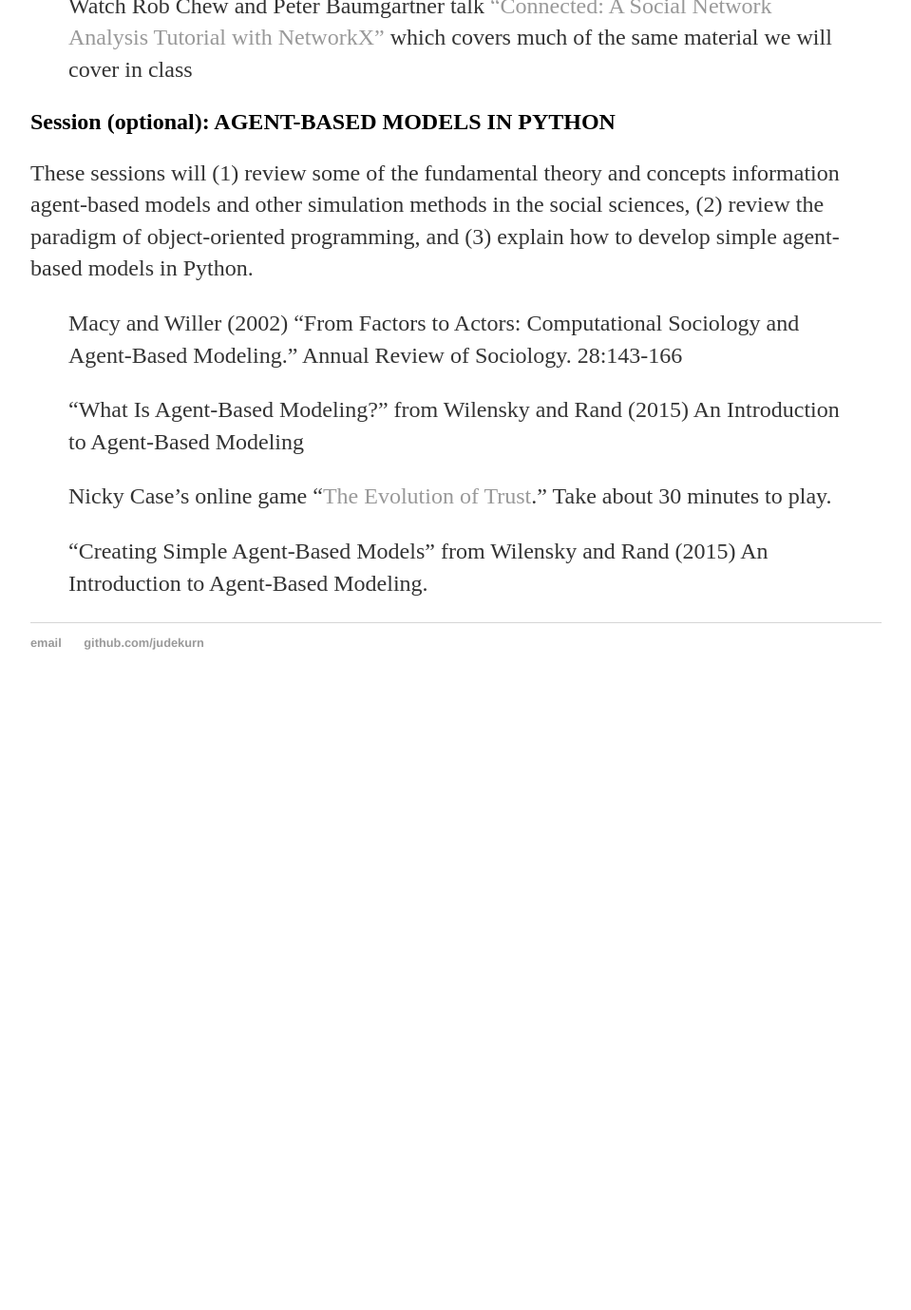
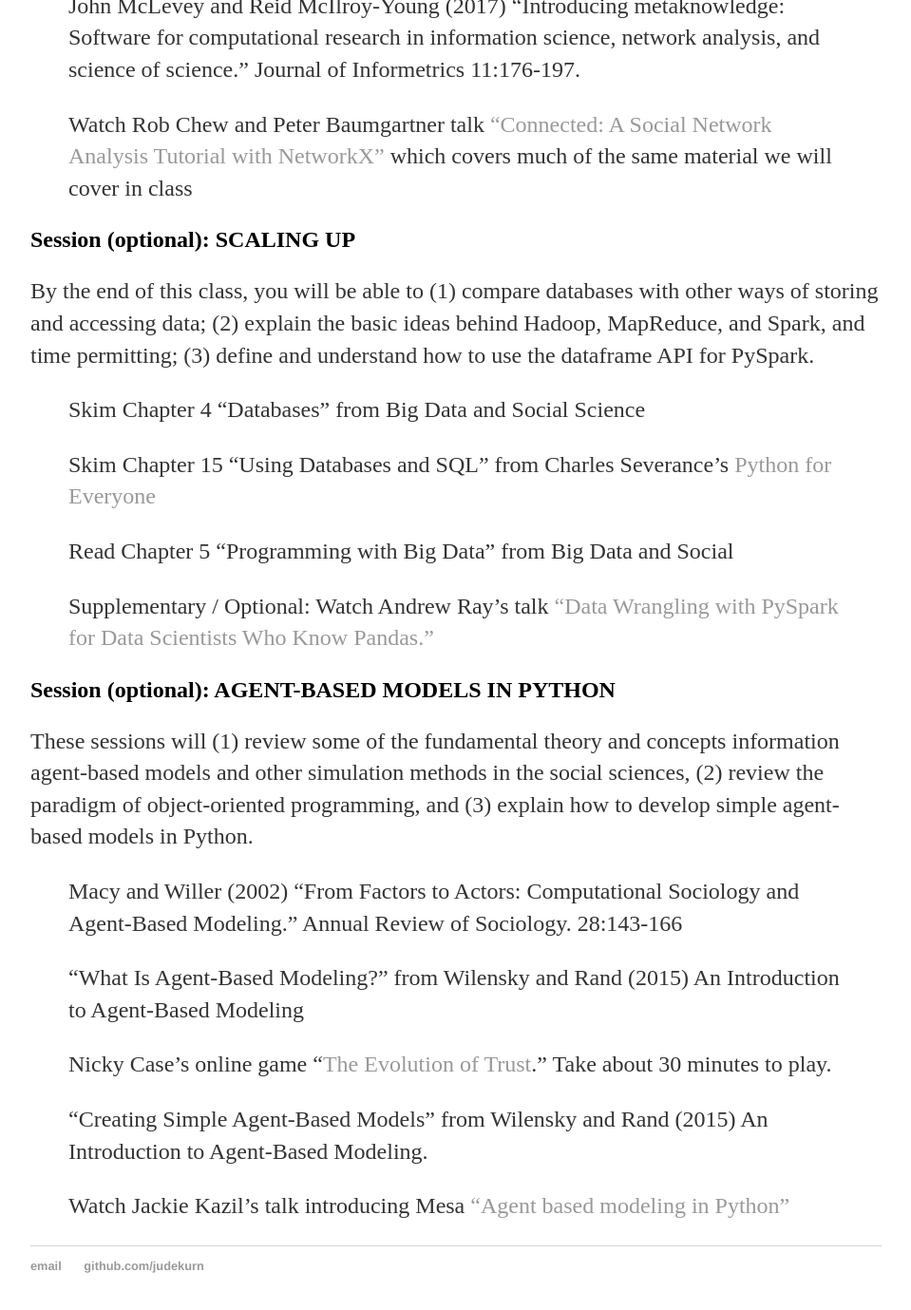
Before and after one commit to judekurn/judekurn.github.io, a Jekyll site: the page built from docs/teach/digital_data_social_science.md, in a window 1280 px wide and 1400 px high, scrolled down 11210 px. Shown: the top 1379 px of the window at 95% size, without its empty margins (160-1119 px from the left). Built offline with Jekyll 4.4.1, drawn with Linux system fonts in a browser that asks for light colours; our own code applies the rules of GitHub Pages for plain Markdown files; before the commit the page ends 11954 px from its top, so only the background shows below that; some of the changed text lies outside the part shown.

Commit message:
Update digital_data_social_science.md

```diff
--- a/docs/teach/digital_data_social_science.md
+++ b/docs/teach/digital_data_social_science.md
@@ -188,6 +188,8 @@ By the end of this class, you should be able to (1) cluster documents based on s
 >Supplementary / Optional: Watch Jennifer Pan’s Databite talk [“How the Chinese Government Fabricates Social Media Posts for Strategic Distraction, not Engaged Argument”](https://www.youtube.com/watch?v=9FL2GWcyshA)
 >
 >Supplementary / Optional: Gary King, Jennifer Pan, and Molly Roberts. 2013. [“How Censorship in China Allows Government Criticism but Silences Collective Expression.”](https://www.cambridge.org/core/journals/american-political-science-review/article/how-censorship-in-china-allows-government-criticism-but-silences-collective-expression/C7EF4A9C9D59425C2D09D83742C1FE00) American Political Science Review. 107(2):326-343.
+>
+>Supplementary / Optional: Watch Christine Doig's talk on ["Topic Modeling with Python"](https://www.youtube.com/watch?v=BuMu-bdoVrU). In the first part of her talk, she introduces briefly the various methods of machine learning.
 
 ## Session 12: MACHINE LEARNING AND COMPUTATIONAL TEXT ANALYSIS (PART THREE)
 By the end of this class, you should be able to (1) identify important words in documents, (2) measure the similarity of different texts / documents, (3) develop a ML model in Python using word2vec and doc2vec methods.
@@ -225,6 +227,17 @@ By the end of this class, you should be able to (1) explain how social networks
 >Watch Rob Chew and Peter Baumgartner talk ["Connected: A Social Network Analysis Tutorial with NetworkX"](https://www.youtube.com/watch?v=7fsreJMy_pI&t=1590s) which covers much of the same material we will cover in
 class
 
+## Session (optional): SCALING UP
+By the end of this class, you will be able to (1) compare databases with other ways of storing and accessing data; (2) explain the basic ideas behind Hadoop, MapReduce, and Spark, and time permitting; (3) define and understand how to use the dataframe API for PySpark.
+
+>Skim Chapter 4 “Databases” from Big Data and Social Science
+>
+>Skim Chapter 15 “Using Databases and SQL” from Charles Severance’s [Python for Everyone](https://www.py4e.com/book.php)
+>
+>Read Chapter 5 “Programming with Big Data” from Big Data and Social
+>
+>Supplementary / Optional: Watch Andrew Ray’s talk [“Data Wrangling with PySpark for Data Scientists Who Know Pandas.”](https://www.youtube.com/watch?v=XrpSRCwISdk)
+
 ## Session (optional): AGENT-BASED MODELS IN PYTHON
 These sessions will (1) review some of the fundamental theory and concepts information agent-based models and other simulation methods in the social sciences, (2) review the paradigm of object-oriented programming, and (3) explain how to develop simple agent-based models in Python.
 >Macy and Willer (2002) “From Factors to Actors: Computational Sociology and Agent-Based Modeling.” Annual Review of Sociology. 28:143-166
@@ -234,3 +247,5 @@ These sessions will (1) review some of the fundamental theory and concepts infor
 >Nicky Case’s online game “[The Evolution of Trust](http://ncase.me/trust//).” Take about 30 minutes to play.
 >
 >“Creating Simple Agent-Based Models” from Wilensky and Rand (2015) An Introduction to Agent-Based Modeling.
+>
+>Watch Jackie Kazil's talk introducing Mesa ["Agent based modeling in Python"](https://www.youtube.com/watch?v=bjjoHji8KUQ)
```
